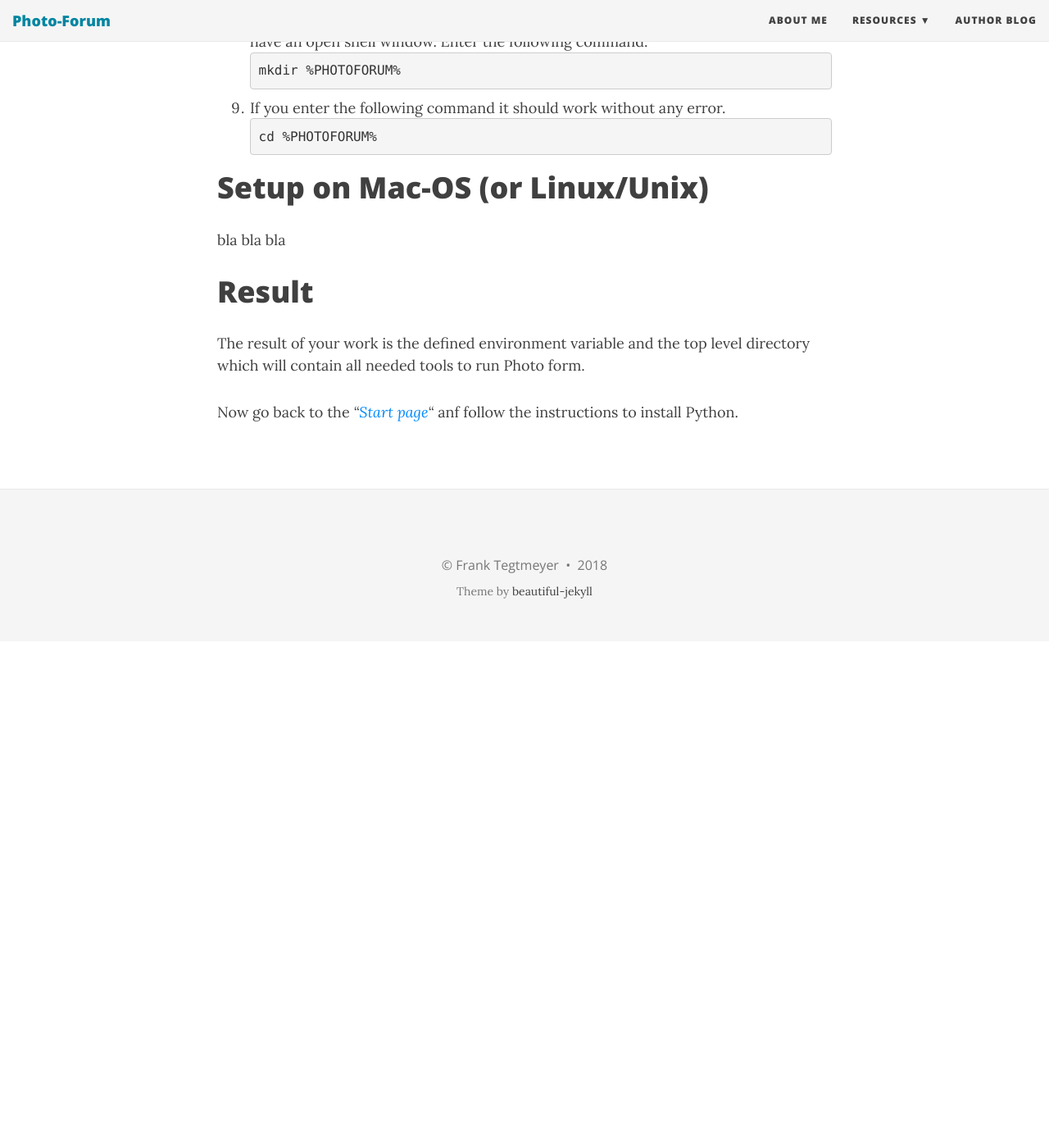
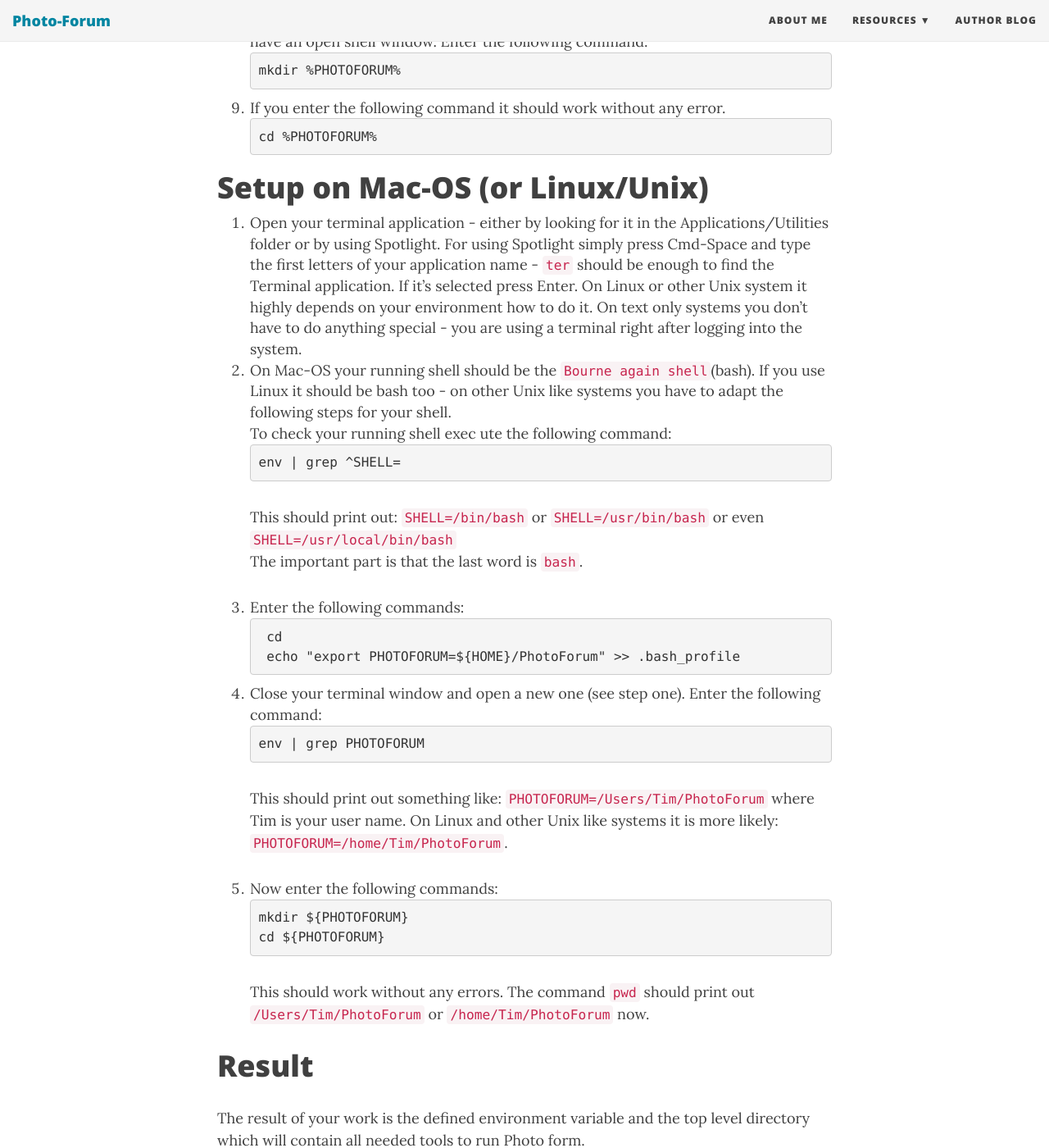
Before and after one commit to MiriamPapp/photo-forum, a Jekyll site: the page built from docs/envsetup.md, in a window 1280 px wide and 1400 px high, scrolled down 2732 px. Shown: the whole window at 82% size. Built offline with Jekyll 4.4.1, drawn with Linux system fonts in a browser that asks for light colours; nearby versions of some CDN libraries; before the commit the page ends 3514 px from its top, so only the background shows below that.

Commit message:
More documentation for the website

````diff
--- a/docs/envsetup.md
+++ b/docs/envsetup.md
@@ -54,7 +54,40 @@ is the top level directory of your installation.
 
 # Setup on Mac-OS (or Linux/Unix)
 
-bla bla bla
+1. Open your terminal application - either by looking for it in the Applications/Utilities folder
+   or by using Spotlight. For using Spotlight simply press Cmd-Space and type the first letters
+   of your application name - `ter` should be enough to find the Terminal application. If it's
+   selected press Enter.
+   On Linux or other Unix system it highly depends on your environment how to do it. On text
+   only systems you don't have to do anything special - you are using a terminal right after logging
+   into the system.
+2. On Mac-OS your running shell should be the `Bourne again shell`(bash). If you use Linux it should
+   be bash too - on other Unix like systems you have to adapt the following steps for your shell.
+   To check your running shell exec ute the following command:
+   ```Shell
+   env | grep ^SHELL=
+   ```
+   This should print out: `SHELL=/bin/bash`  or `SHELL=/usr/bin/bash`  or even `SHELL=/usr/local/bin/bash`
+   The important part is that the last word is `bash`.
+3. Enter the following commands:
+    ```Shell
+    cd
+    echo "export PHOTOFORUM=${HOME}/PhotoForum" >> .bash_profile
+    ```
+4. Close your terminal window and open a new one (see step one). Enter the following command:
+   ```Shell
+   env | grep PHOTOFORUM
+   ```
+   This should print out something like: `PHOTOFORUM=/Users/Tim/PhotoForum` where Tim is your
+   user name. On Linux and other Unix like systems it is more likely: `PHOTOFORUM=/home/Tim/PhotoForum`.
+5. Now enter the following commands:
+   ```Shell
+   mkdir ${PHOTOFORUM}
+   cd ${PHOTOFORUM}
+   ```
+   This should work without any errors. The command `pwd` should print out `/Users/Tim/PhotoForum` or
+   `/home/Tim/PhotoForum` now.
+
 
 # Result
 
````
Also changed, not shown: docs/index.md (+3 -1 lines), docs/index_de.md (+3 -1 lines).
